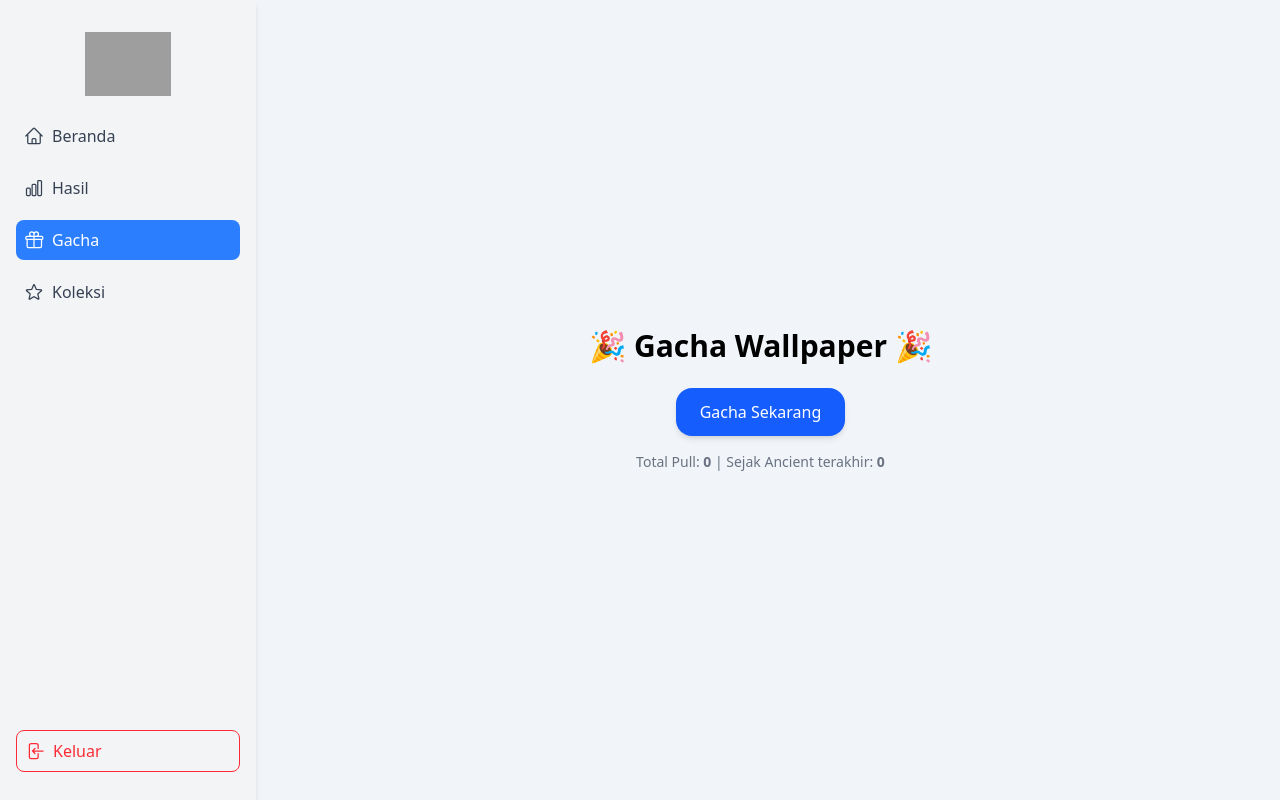
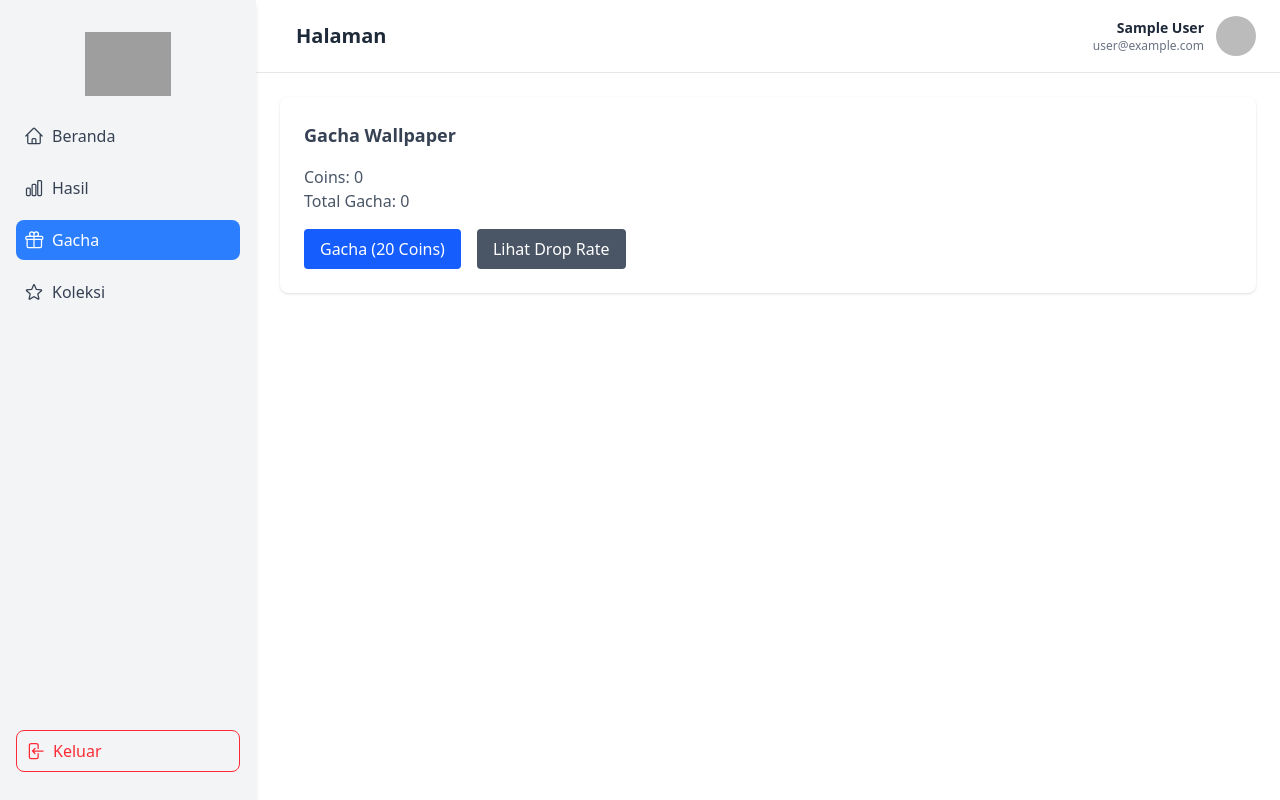
Before and after one commit to FardanAthilla/YokQuiz, a React (Vite) app: page /gacha in a window 1280 px wide. Built offline with nearby package versions, Linux system fonts and the light colour scheme; no server answers; the database is empty; sample sign-in values are in the browser's storage; grey boxes are pictures that could not be loaded.

Commit message:
day 5 nambah banyak

```diff
--- a/src/Page/gacha.tsx
+++ b/src/Page/gacha.tsx
@@ -1,128 +1,221 @@
-import React, { useState } from "react";
+import React, { useEffect, useState } from "react";
 import Sidebar from "../Components/sidebar";
+import Header from "../Components/header";
+import { onAuthStateChanged, type User } from "firebase/auth";
+import { auth, db } from "../API/firebase";
+import {
+  doc,
+  getDoc,
+  updateDoc,
+  collection,
+  getDocs,
+  setDoc,
+} from "firebase/firestore";
 
-type Tier = "Umum" | "Langka" | "Epic" | "Legenda" | "Ancient";
-
-interface Pool {
-  tier: Tier;
-  rate: number;
-  images: string[];
+interface Wallpaper {
+  id: string;
+  name: string;
+  rarity: string;
+  imageUrl: string;
 }
 
-const pools: Pool[] = [
-  {
-    tier: "Umum",
-    rate: 60,
-    images: Array.from({ length: 7 }, (_, i) => `/img/umum${i + 1}.jpg`),
-  },
-  {
-    tier: "Langka",
-    rate: 30,
-    images: Array.from({ length: 5 }, (_, i) => `/img/langka${i + 1}.jpg`),
-  },
-  {
-    tier: "Epic",
-    rate: 7,
-    images: Array.from({ length: 3 }, (_, i) => `/img/epic${i + 1}.jpg`),
-  },
-  {
-    tier: "Legenda",
-    rate: 2.5,
-    images: Array.from({ length: 3 }, (_, i) => `/img/legenda${i + 1}.jpg`),
-  },
-  {
-    tier: "Ancient",
-    rate: 0.5,
-    images: Array.from({ length: 2 }, (_, i) => `/img/ancient${i + 1}.jpg`),
-  },
-];
+const GachaWallpaper: React.FC = () => {
+  const [user, setUser] = useState<User | null>(null);
+  const [coins, setCoins] = useState<number>(0);
+  const [gachaCount, setGachaCount] = useState<number>(0);
+  const [wallpapers, setWallpapers] = useState<Wallpaper[]>([]);
+  const [result, setResult] = useState<Wallpaper | null>(null);
+  const [showResultModal, setShowResultModal] = useState(false);
+  const [imageLoaded, setImageLoaded] = useState(false); // 🔹 shimmer state
+  const [showRateModal, setShowRateModal] = useState(false); // 🔹 modal drop rate
 
-const getRandomTier = (): Pool => {
-  const roll = Math.random() * 100;
-  let acc = 0;
-  for (const pool of pools) {
-    acc += pool.rate;
-    if (roll <= acc) return pool;
+  useEffect(() => {
+    const unsub = onAuthStateChanged(auth, async (currentUser) => {
+      setUser(currentUser);
+
+      if (currentUser) {
+        // Ambil data user
+        const userRef = doc(db, "users", currentUser.uid);
+        const snap = await getDoc(userRef);
+        if (snap.exists()) {
+          setCoins(snap.data().coins || 0);
+          setGachaCount(snap.data().gachaCount || 0);
         }
-  return pools[0];
+
+        // Ambil semua wallpaper global
+        const wallpaperRef = collection(db, "wallpapers");
+        const docsSnap = await getDocs(wallpaperRef);
+        const list: Wallpaper[] = [];
+        docsSnap.forEach((d) => {
+          const data = d.data() as Wallpaper;
+          const { id, ...rest } = data;
+          list.push({ id: d.id, ...rest });
+        });
+
+        setWallpapers(list);
+      }
+    });
+    return () => unsub();
+  }, []);
+
+  // Fungsi roll rarity
+  const rollRarity = (): string => {
+    const rand = Math.random() * 100;
+    if (rand < 60) return "common";
+    if (rand < 85) return "rare";
+    if (rand < 95) return "epic";
+    if (rand < 99.5) return "legend";
+    return "ancient";
   };
 
-const GachaWallpaper: React.FC = () => {
-  const [result, setResult] = useState<{ tier: Tier; img: string } | null>(null);
-  const [pullCount, setPullCount] = useState(0);
-  const [sinceAncient, setSinceAncient] = useState(0);
+  // Fungsi gacha
+  const handleGacha = async () => {
+    if (!user) return;
+    if (coins < 20) {
+      alert("Coins tidak cukup!");
+      return;
+    }
 
-  const handleGacha = () => {
-    let tierPool: Pool;
+    let chosen: Wallpaper | null = null;
 
-    if (sinceAncient >= 99) {
-      tierPool = pools.find((p) => p.tier === "Ancient")!;
-      setSinceAncient(0);
+    // Cek pity (jaminan ancient)
+    if ((gachaCount + 1) % 100 === 0) {
+      const ancientList = wallpapers.filter((w) => w.rarity === "ancient");
+      chosen = ancientList[Math.floor(Math.random() * ancientList.length)];
     } else {
-      tierPool = getRandomTier();
-      if (tierPool.tier === "Ancient") {
-        setSinceAncient(0);
-      } else {
-        setSinceAncient((prev) => prev + 1);
+      const rarity = rollRarity();
+      const filtered = wallpapers.filter((w) => w.rarity === rarity);
+      if (filtered.length > 0) {
+        chosen = filtered[Math.floor(Math.random() * filtered.length)];
       }
     }
 
-    const img =
-      tierPool.images[Math.floor(Math.random() * tierPool.images.length)];
-    setResult({ tier: tierPool.tier, img });
-    setPullCount((prev) => prev + 1);
+    if (!chosen) {
+      alert("Tidak ada wallpaper tersedia!");
+      return;
+    }
+
+    // Update user data
+    const userRef = doc(db, "users", user.uid);
+    await updateDoc(userRef, {
+      coins: coins - 20,
+      gachaCount: gachaCount + 1,
+    });
+
+    // Simpan ke koleksi user
+    const ownedRef = doc(db, "users", user.uid, "wallpapers", chosen.id);
+    await setDoc(ownedRef, { owned: true }, { merge: true });
+
+    // Update state
+    setCoins(coins - 20);
+    setGachaCount(gachaCount + 1);
+    setResult(chosen);
+    setImageLoaded(false); // reset shimmer
+    setShowResultModal(true);
   };
 
   return (
-  <div className="flex min-h-screen text-white">
+    <div className="flex min-h-screen bg-stan-100">
       <Sidebar />
+      <div className="flex-1 flex flex-col">
+        <Header user={user} />
+        <main className="flex-1 p-6">
+          <div className="bg-white shadow rounded-lg p-6">
+            <h2 className="text-lg font-semibold text-gray-700 mb-4">
+              Gacha Wallpaper
+            </h2>
+            <p className="text-gray-600">Coins: {coins}</p>
+            <p className="text-gray-600">Total Gacha: {gachaCount}</p>
 
-    <main className="flex-1 flex flex-col items-center justify-center p-6">
-      <h1 className="text-3xl font-bold mb-6 text-black">🎉 Gacha Wallpaper 🎉</h1>
+            <div className="flex gap-4 mt-4">
+              <button
+                onClick={handleGacha}
+                className="px-4 py-2 bg-blue-600 text-white rounded hover:bg-blue-700 disabled:opacity-50"
+                disabled={showResultModal} // cegah double gacha pas animasi
+              >
+                Gacha (20 Coins)
+              </button>
 
               <button
-        onClick={handleGacha}
-        className="px-6 py-3 bg-blue-600 hover:bg-blue-700 rounded-2xl shadow-md transition"
+                onClick={() => setShowRateModal(true)}
+                className="px-4 py-2 bg-gray-600 text-white rounded hover:bg-gray-700"
               >
-        Gacha Sekarang
+                Lihat Drop Rate
               </button>
+            </div>
+          </div>
+        </main>
+      </div>
 
-      <p className="mt-4 text-sm text-gray-500">
-        Total Pull: <span className="font-semibold">{pullCount}</span> | Sejak
-        Ancient terakhir: <span className="font-semibold">{sinceAncient}</span>
-      </p>
+      {/* 🔹 Modal Result */}
+      {showResultModal && result && (
+        <div className="fixed inset-0 z-50 flex items-center justify-center bg-gray-900/50 px-4">
+          <div className="bg-white rounded-lg p-6 text-center shadow-lg w-80">
+            <h3 className="text-xl font-bold">Kamu mendapatkan!</h3>
+            <p className="mt-2 text-lg font-semibold">{result.name}</p>
 
-      {result && (
-        <div className="mt-8 text-center">
-          <p className="text-xl font-semibold mb-4">
-            Kamu mendapat:{" "}
-            <span
-              className={
-                result.tier === "Ancient"
-                  ? "text-purple-400"
-                  : result.tier === "Legenda"
-                  ? "text-yellow-400"
-                  : result.tier === "Epic"
-                  ? "text-pink-400"
-                  : result.tier === "Langka"
-                  ? "text-blue-400"
-                  : "text-gray-300"
-              }
-            >
-              {result.tier}
-            </span>
-          </p>
+            {/* 🔹 shimmer wrapper */}
+            <div className="w-full h-32 rounded-md relative overflow-hidden mt-2">
+              {!imageLoaded && (
+                <div className="absolute inset-0 animate-pulse bg-gradient-to-r from-gray-200 via-gray-300 to-gray-200 rounded-md" />
+              )}
               <img
-            src={result.img}
-            alt={result.tier}
-            className="w-64 h-64 object-cover rounded-xl shadow-lg border-4 border-white"
+                src={result.imageUrl}
+                alt={result.name}
+                loading="lazy"
+                onLoad={() => setImageLoaded(true)}
+                className={`w-full h-32 object-cover rounded-md transition-opacity duration-500 ${
+                  imageLoaded ? "opacity-100" : "opacity-0"
+                }`}
               />
             </div>
+
+            <p className="mt-2 italic capitalize">Rarity: {result.rarity}</p>
+
+            {gachaCount % 100 === 0 && (
+              <p className="mt-3 text-red-600 font-bold">
+                🎉 Pity Reward: Ancient Wallpaper!
+              </p>
             )}
-    </main>
+
+            <button
+              onClick={() => setShowResultModal(false)}
+              className="mt-4 px-4 py-2 bg-blue-600 text-white rounded hover:bg-blue-700"
+            >
+              Tutup
+            </button>
+          </div>
+        </div>
+      )}
+
+      {/* 🔹 Modal Drop Rate */}
+      {showRateModal && (
+        <div className="fixed inset-0 z-50 flex items-center justify-center bg-gray-900/50 px-4">
+          <div className="bg-white rounded-lg p-6 shadow-lg w-96">
+            <h3 className="text-xl font-bold text-center mb-4">Drop Rate</h3>
+            <ul className="space-y-2 text-gray-700">
+              <li>Common: 60%</li>
+              <li>Rare: 30%</li>
+              <li>Epic: 7%</li>
+              <li>Legend: 2.5%</li>
+              <li>Ancient: 0.5%</li>
+            </ul>
+            <p className="mt-4 text-sm text-gray-500 text-center">
+              Setiap 100x gacha, dijamin dapat 1 Ancient Wallpaper
+            </p>
+            <div className="mt-4 text-center">
+              <button
+                onClick={() => setShowRateModal(false)}
+                className="px-4 py-2 bg-blue-600 text-white rounded hover:bg-blue-700"
+              >
+                Tutup
+              </button>
+            </div>
+          </div>
+        </div>
+      )}
     </div>
   );
-
 };
 
 export default GachaWallpaper;
--- /dev/null
+++ b/src/Page/preview.tsx
@@ -0,0 +1,68 @@
+import { useParams, useNavigate } from "react-router-dom";
+import { useEffect, useState } from "react";
+import { db } from "../API/firebase";
+import { doc, getDoc } from "firebase/firestore";
+
+type Wallpaper = {
+  id: string;
+  name: string;
+  rarity: string;
+  imageUrl: string;
+};
+
+const Preview: React.FC = () => {
+  const { id } = useParams<{ id: string }>();
+  const [wallpaper, setWallpaper] = useState<Wallpaper | null>(null);
+  const navigate = useNavigate();
+
+  useEffect(() => {
+    const fetchData = async () => {
+      if (!id) return;
+      const snap = await getDoc(doc(db, "wallpapers", id));
+      if (snap.exists()) {
+        setWallpaper({
+          ...(snap.data() as Omit<Wallpaper, "id">),
+          id: snap.id, // id dari Firestore document
+        });
+      }
+    };
+    fetchData();
+  }, [id]);
+
+  if (!wallpaper)
+    return (
+      <div className="flex justify-center items-center h-screen">
+        Loading...
+      </div>
+    );
+
+  return (
+    <div className="relative w-full h-screen overflow-hidden bg-black">
+      {/* Tombol Back */}
+      <button
+        onClick={() => navigate(-1)}
+        className="absolute top-4 left-4 bg-white/70 px-3 py-1 rounded-md"
+      >
+        ← Back
+      </button>
+
+      {/* Wallpaper */}
+      <div
+        className={`
+          w-full h-full bg-center bg-cover
+          ${wallpaper.rarity === "legend" ? "parallax" : ""}
+          ${wallpaper.rarity === "ancient" ? "parallax aura" : ""}
+        `}
+        style={{ backgroundImage: `url(${wallpaper.imageUrl})` }}
+      />
+
+      {/* Info */}
+      <div className="absolute bottom-6 left-1/2 transform -translate-x-1/2 text-center text-white">
+        <h1 className="text-3xl font-bold">{wallpaper.name}</h1>
+        <p className="uppercase tracking-wide">{wallpaper.rarity}</p>
+      </div>
+    </div>
+  );
+};
+
+export default Preview;
--- a/src/Router/router.tsx
+++ b/src/Router/router.tsx
@@ -14,6 +14,7 @@ import { auth } from "../API/firebase";
 import GachaWallpaper from "../Page/gacha";
 import Hasil from "../Page/hasil";
 import Koleksi from "../Page/koleksi";
+import PreviewPage from "../Page/preview";
 
 function AppRouter() {
   const [user, setUser] = useState<User | null>(null);
@@ -49,6 +50,14 @@ function AppRouter() {
         }
       />
 
+      <Route
+        path="/preview/:id"
+        element={
+          <ProtectedRoute user={user}>
+            <PreviewPage />
+          </ProtectedRoute>
+        }
+      />
       <Route
         path="/"
         element={
--- a/src/index.css
+++ b/src/index.css
@@ -1,6 +1,25 @@
 @import "tailwindcss";
 
-html, body {
-  @apply bg-slate-100;
-  scrollbar-gutter: stable;
+.animate-shimmer {
+  background-size: 200% 100%;
 }
+
+@keyframes shimmer {
+  0% {
+    background-position: -200% 0;
+  }
+  100% {
+    background-position: 200% 0;
+  }
+}
+
+.shimmer {
+  background: linear-gradient(
+    90deg,
+    #f0f0f0 25%,
+    #e0e0e0 50%,
+    #f0f0f0 75%
+  );
+  background-size: 200% 100%;
+  animation: shimmer 1.5s infinite linear;
+}
```
Also changed, not shown: src/Page/koleksi.tsx (+96 -10 lines). Lines whose indentation alone changed are shown as unchanged.
